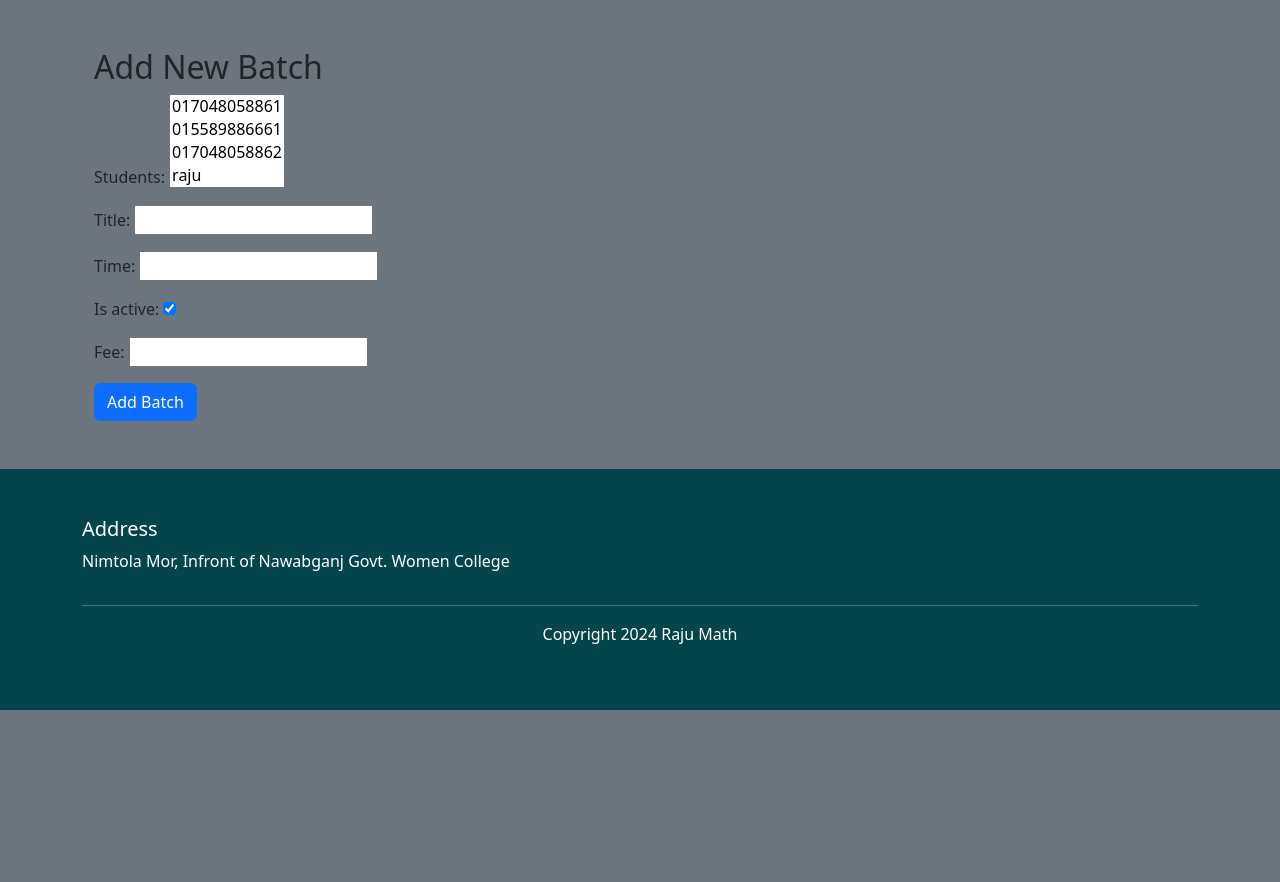
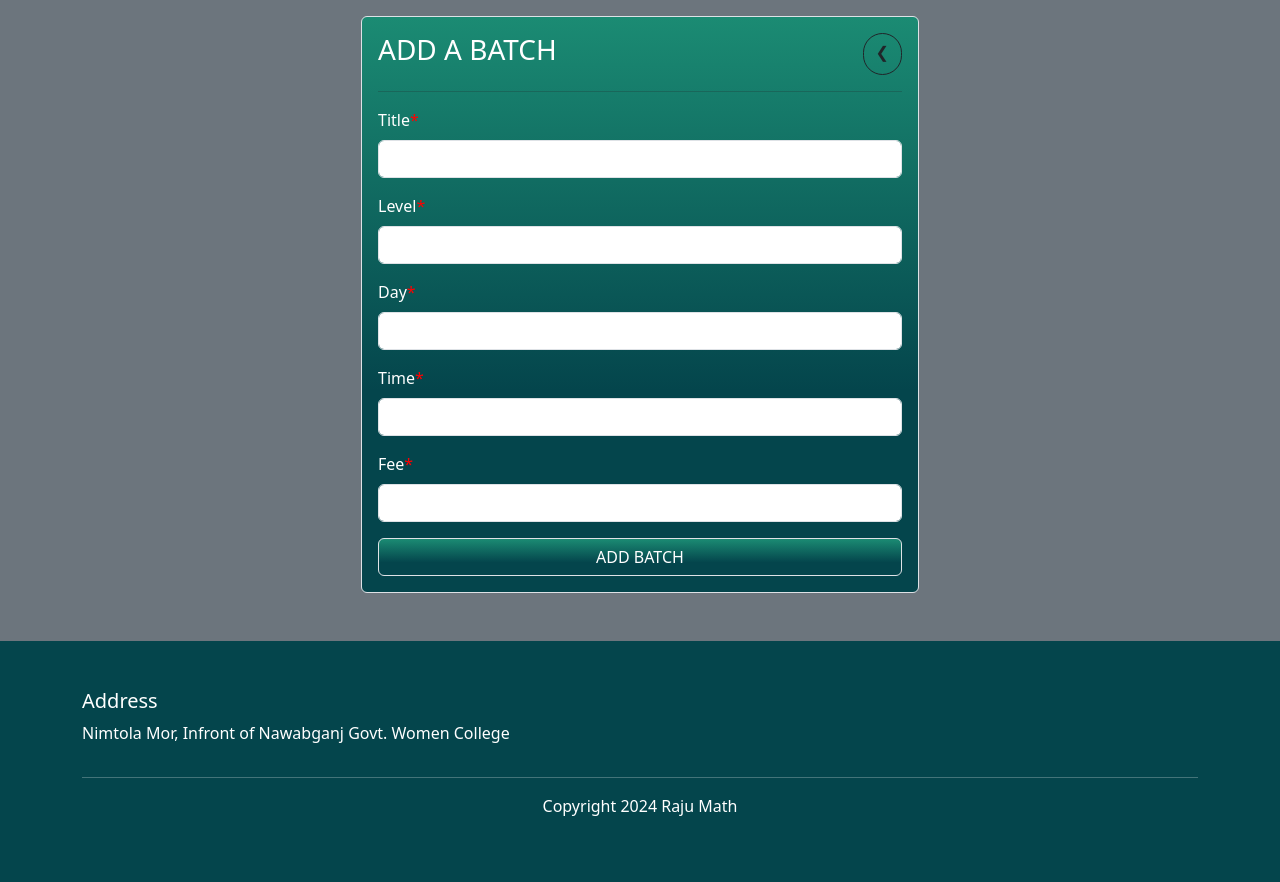
Before and after one commit to shahidafridi-swe/raju_math, a Django app: page /batches/add/ in a window 1280 px wide. Shown: the part 58-940 px from the top of the page. Before the commit the page ends 768 px from the top, so only its background shows below. Run offline with Django 5.2, Linux system fonts and the light colour scheme; a user stored in the database is signed in; data comes from the database, SQL or seed files in the repository; both versions use the stored data as it was after the commit; some libraries are stand-ins or nearby versions.

Commit message:
update batch model and so on

```diff
--- a/batches/forms.py
+++ b/batches/forms.py
@@ -5,4 +5,4 @@ from .models import Batch
 class BatchForm(forms.ModelForm):
     class Meta:
         model = Batch
-        fields = "__all__"
+        fields = ('title', 'level', 'day', 'time', 'fee')
--- a/batches/models.py
+++ b/batches/models.py
@@ -5,6 +5,8 @@ from students.models import Student
 class Batch(models.Model):
     students = models.ManyToManyField(Student, null=True, blank=True, related_name="batches")
     title = models.CharField(max_length=255)
+    level = models.CharField(max_length=50, default='')
+    day = models.CharField(max_length=255, default='')
     time = models.CharField(max_length=255)
     created_at = models.DateField(auto_now_add=True)
     is_active = models.BooleanField(default=True)
--- a/batches/templates/batches/batch_form.html
+++ b/batches/templates/batches/batch_form.html
@@ -1,12 +1,23 @@
 {% extends "base.html" %}
 
 {% block content %}
-<div class="container mt-5">
-    <h2>Add New Batch</h2>
-    <form method="post">
+{% load crispy_forms_tags %}
+
+<div class="col-md-6 m-auto border p-3 mt-3 rounded bg-banner">
+
+    <form method="post" enctype="multipart/form-data">
         {% csrf_token %}
-        {{ form.as_p }}
-        <button type="submit" class="btn btn-primary">Add Batch</button>
+        <div class='d-flex justify-content-between'>
+            <h3 class='text-uppercase text-white'>Add a batch</h3>
+            <a class='btn btn-outline-dark rounded-pill'  href="{% url 'batches' %}"> &#10094 </a>
+        </div>
+
+        <hr>
+        {{form | crispy}}
+
+        <button type="submit" class="btn bg-banner text-white border w-100">ADD BATCH</button>
     </form>
+
 </div>
+
 {% endblock content %}
--- a/batches/views.py
+++ b/batches/views.py
@@ -3,16 +3,34 @@ from .models import Batch
 from .forms import BatchForm
 from students.models import Student
 from django.db.models import Q
+from django.contrib import messages
+from django.contrib.auth.decorators import user_passes_test
+
+def superuser_required(user):
+    return user.is_superuser
+
+@user_passes_test(superuser_required, login_url='home')
+def batches(request):
+    search_query = request.GET.get('search_query', '')
+
+    if search_query:
+        batches = Batch.objects.filter(
+            Q(title__icontains=search_query) |
+            Q(day__icontains=search_query) |
+            Q(time__icontains=search_query) |
+            Q(level__icontains=search_query)
+        )
+    else:
+        batches = Batch.objects.all()
+
+    context = {
+        'batches': batches,
+        'search_query': search_query
+    }
+    return render(request, 'batches/batches.html', context)
 
 
-def batches(request):
-    batches = Batch.objects.all()
-    context = {
-        "batches" : batches
-    }
-    return render(request, "batches/batches.html", context)
-
-
+@user_passes_test(superuser_required, login_url='home')
 def batchDetails(request, id):
     batch = Batch.objects.get(id=id)
     search_query = request.GET.get('search_query', '')
@@ -43,11 +61,13 @@ def batchDetails(request, id):
 
     return render(request, "batches/batch_details.html", context)
 
+@user_passes_test(superuser_required, login_url='home')
 def add_batch(request):
     if request.method == 'POST':
         form = BatchForm(request.POST)
         if form.is_valid():
-            form.save()
+            batch=form.save()
+            messages.success(request, f"'{batch.title}' added successfully")
             return redirect('batches')  # Redirect to the list of batches
     else:
         form = BatchForm()
--- a/students/templates/students/add_student.html
+++ b/students/templates/students/add_student.html
@@ -7,7 +7,10 @@
 
     <form method="post" enctype="multipart/form-data">
         {% csrf_token %}
-        <h3 class="text-white fw-bold">Add Student Form</h3>
+        <div class='d-flex justify-content-between'>
+            <h3 class='text-uppercase text-white fw-bold'>Add Student Form</h3>
+            <a class='btn btn-outline-dark rounded-pill'  href="{% url 'students' %}"> &#10094 </a>
+        </div>
         <hr>
         <div class="row">
             <div class="col-md-6">
--- a/templates/navbar.html
+++ b/templates/navbar.html
@@ -1,4 +1,4 @@
-<nav class="navbar navbar-expand-lg brand-color ">
+<nav class="navbar navbar-expand-lg brand-color">
   <div class="container">
     <a class="navbar-brand text-white fw-bold" href="{% url "home" %}">Raju Math</a>
     <button class="navbar-toggler" type="button" data-bs-toggle="collapse" data-bs-target="#navbarSupportedContent" aria-controls="navbarSupportedContent" aria-expanded="false" aria-label="Toggle navigation">
@@ -9,12 +9,14 @@
         <li class="nav-item">
           <a class="nav-link" href="{% url "home" %}">Home</a>
         </li>
+        {% if request.user.is_authenticated and request.user.is_superuser %}
         <li class="nav-item">
           <a class="nav-link" href="{% url "batches" %}">Batch</a>
         </li>
         <li class="nav-item">
           <a class="nav-link" href="{% url "students" %}">Students</a>
         </li>
+        {% endif %}
         <li class="nav-item">
           <a class="nav-link" href="#">About</a>
         </li>
@@ -24,7 +26,7 @@
         {% if request.user.is_authenticated %}
         <li class="nav-item dropdown">
           <a class="nav-link border rounded dropdown-toggle" href="#" role="button" data-bs-toggle="dropdown" aria-expanded="false">
-              {{request.user.first_name}} {{request.user.last_name}}
+            {{ request.user.first_name }} {{ request.user.last_name }}
           </a>
           <ul class="dropdown-menu bg-banner">
             <li><a class="dropdown-item" href="{% url "profile" %}">Profile</a></li>
@@ -37,10 +39,7 @@
           <a class="nav-link" href="{% url 'login' %}">Login</a>
         </li>
         {% endif %}
-
-
       </ul>
-
     </div>
   </div>
 </nav>
```
Also changed, not shown: batches/templates/batches/batches.html (+7 -5 lines), students/views.py (+8 -0 lines), batches/migrations/0002_alter_batch_students.py (deleted), batches/migrations/0002_batch_day_batch_level_alter_batch_students.py (added), batches/migrations/0003_alter_batch_students.py (deleted), db.sqlite3. Lines whose indentation alone changed are shown as unchanged.
